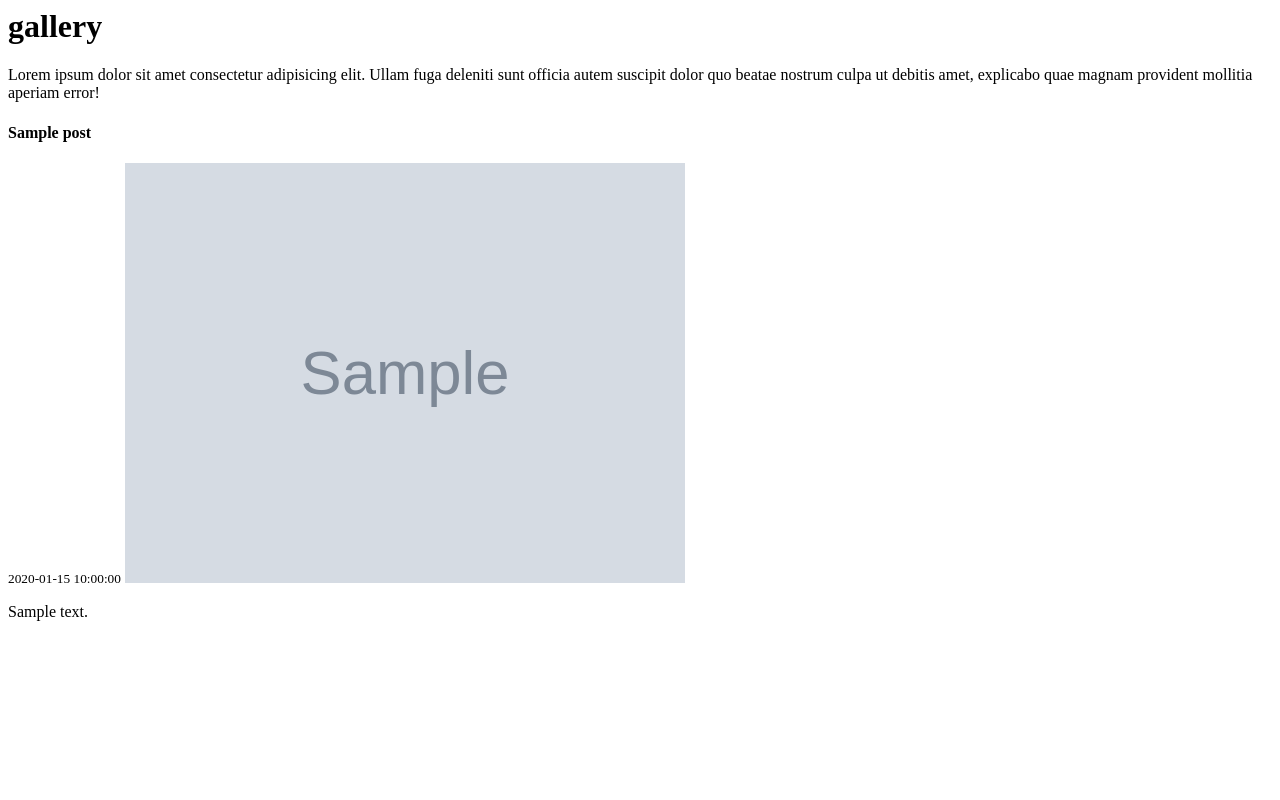
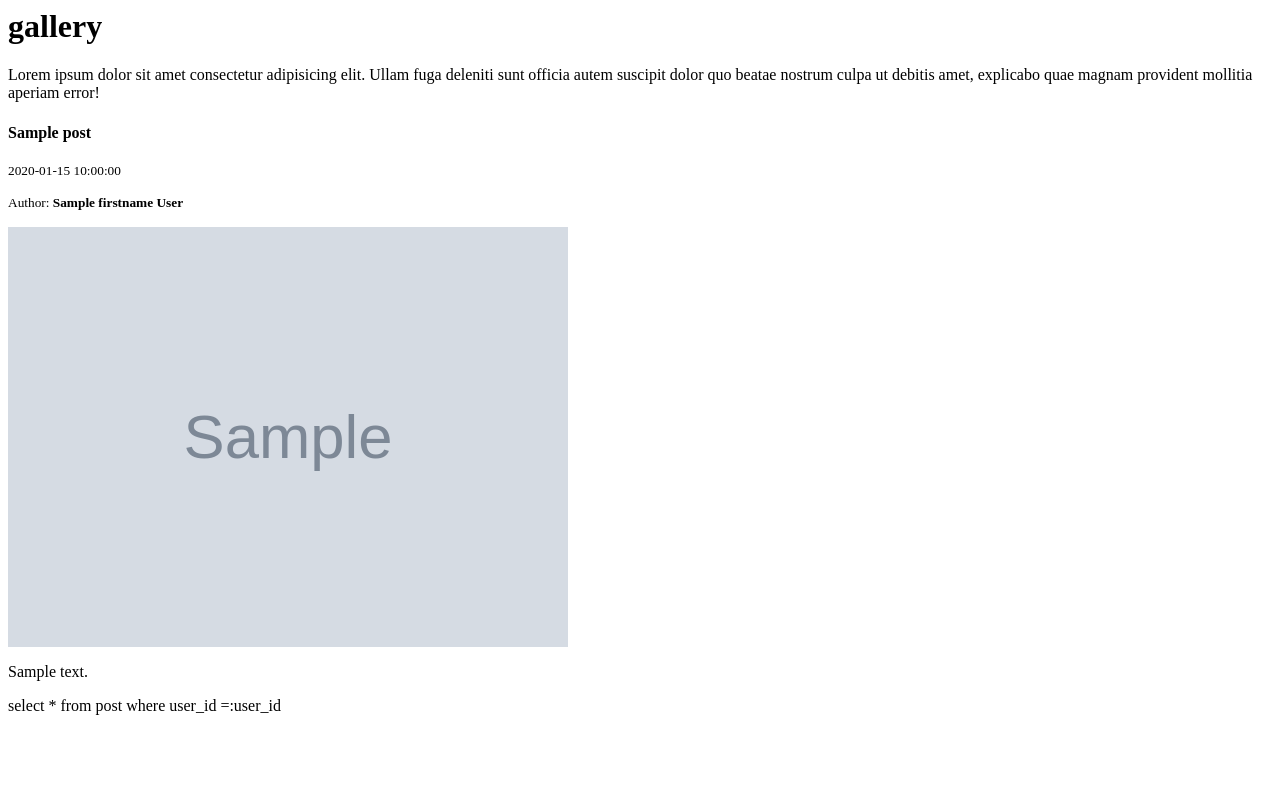
Before and after one commit to manuba30/php, a PHP site: template views/template_gallery.phtml in a window 1280 px wide. Run offline with PHP 8.4, Linux system fonts and the light colour scheme; the template is opened without the code that fills it: most values are stand-ins (such as "Sample title", 1, 10 or a date in 2020); grey boxes marked "Sample" are stand-in pictures; some libraries are stand-ins or nearby versions.

Commit message:
actualisation of login and gallery

```diff
--- a/controllers/controller_admin_post_add.php
+++ b/controllers/controller_admin_post_add.php
@@ -17,9 +17,10 @@ $title = htmlentities(strip_tags($_POST['title']));
 $description = htmlentities(strip_tags($_POST['description']));
 $image = htmlentities(strip_tags($_POST['image']));
 $db = connectDB();
-$sql = $db->prepare("INSERT INTO post (title, description, image) VALUES (:title, :description, :image)");
+$sql = $db->prepare("INSERT INTO post (user_id , title, description, image) VALUES (:user_id, :title, :description, :image)");
         // Les champs ne sont pas insérés directement pour des raisons de sécu,
         // Mais on utilise une fonction pour "binder" (faire correspondre) les variables/valeurs
+        $sql->bindParam(':user_id', $_SESSION["user"]["id"]);
         $sql->bindParam(':title', $title);
         $sql->bindParam(':description', $description);
         $sql->bindParam(':image', $image);
--- a/controllers/controller_gallery.php
+++ b/controllers/controller_gallery.php
@@ -1,9 +1,9 @@
 <?php
 //ma logique de controller
 $db = connectDB();
-
+$posts = [];
 if($db) {
-    $sql = $db->prepare("SELECT * FROM post ORDER BY id");
+    $sql = $db->prepare("SELECT post.*,contact.firstname,contact.lastname FROM post,contact WHERE post.user_id=contact.user_id ORDER BY id DESC");
     $sql->execute();
 
     $posts = $sql->fetchAll(PDO::FETCH_ASSOC);
--- a/controllers/controller_login.php
+++ b/controllers/controller_login.php
@@ -1,12 +1,13 @@
 <?php
 // SI LE FORMULAIRE EST VALIDE
+
 if (isset($_POST['email']) && isset($_POST['password']) && !empty($_POST['email']) && !empty($_POST['password'])) {
     $password = htmlentities(strip_tags($_POST['password']));
     $email = htmlentities(strip_tags($_POST['email']));
     // On se connecte à la base de données
     // Pour vérifier si l'email est dans la table user si c'est le cas on récupère les datas de l'utilisateur
     $db = connectDB();
-    $query = $db->prepare("SELECT * FROM users WHERE email=:email LIMIT 1");
+    $query = $db->prepare("SELECT users.*,contact.firstname,contact.lastname FROM users,contact WHERE email=:email AND users.id=contact.user_id LIMIT 1");
     // bindParam permet de renseigner la requête afin de "protéger" le serveur SQL
     $query->bindParam(':email', $email);
     $query->execute();
--- a/views/template_gallery.phtml
+++ b/views/template_gallery.phtml
@@ -20,18 +20,21 @@ function limitarCaracteres($texto, $limite) {
         }
     </style>
 
-    <?php foreach ($posts as $key => $article) : ?>
+    <?php foreach ($posts as $post) : ?>
 
         <article class="text-center mb-4">
             <div class="card">
-                <h4><?= $article['title'] ?></h4>
-                <small><?= $article['created_at'] ?></small>
-                <img id="posts" src="<?= $article['image'] ?>">
+                <h4><?= $post['title'] ?></h4>
+                <small><?= $post['created_at'] ?></small>
+                <p><small>Author: <strong><?= $post['firstname'] ?> <?= $post['lastname'] ?></strong></small></p>
+                <img id="posts" src="<?= $post['image'] ?>">
                 <div class="card-body" id="card">
-                    <p class="card-text"><?= limitarCaracteres($article['description'], 100) ?></p>
+                    <p class="card-text"><?= limitarCaracteres($post['description'], 100) ?></p>
                 </div>
             </div>
         </article>
 
     <?php endforeach ?>
 </section>
+
+select * from post where user_id =:user_id
--- a/views/template_home.phtml
+++ b/views/template_home.phtml
@@ -1,7 +1,10 @@
 <h1 class="margin m-4"><?= CONFIG_SITE_TITLE ?></h1>
 <?php if (isset($_SESSION['user']['roles']) && in_array("ROLE_ADMIN",json_decode($_SESSION['user']['roles'])) ): ?>
     <div class="alert alert-primary" role="alert">
-    <p>connected as <b>admin</b>  !</p>
+    <p>connected as <b>admin</b> <?= $_SESSION['user']['firstname'] ?> <?= $_SESSION['user']['lastname'] ?> !</p>
+    <pre>
+        <?php echo var_dump($_SESSION) ?>
+    </pre>
     </div>
 <?php if (isset($_SESSION['user']['roles']) && in_array("ROLE_MEMBER",json_decode($_SESSION['user']['roles'])) ): ?>
     <div class="alert alert-primary" role="alert">
```
